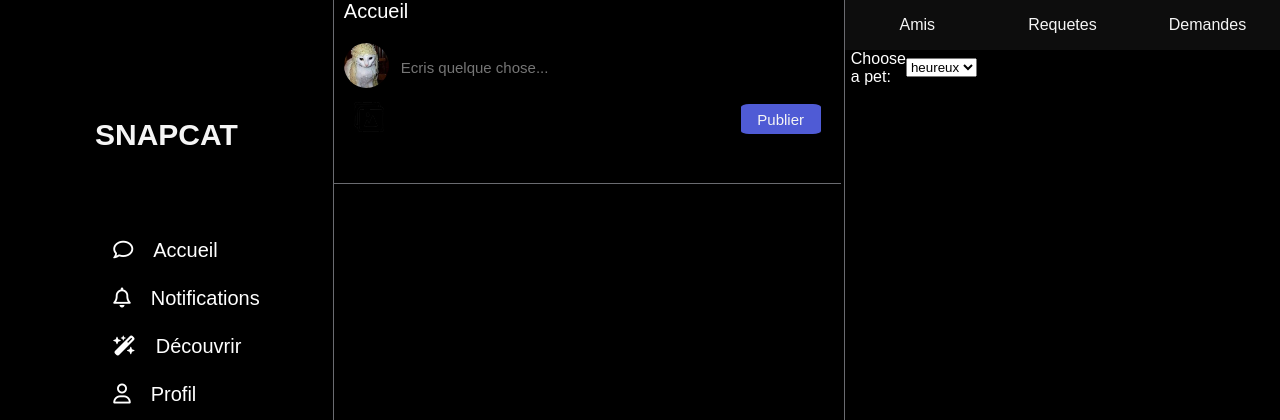
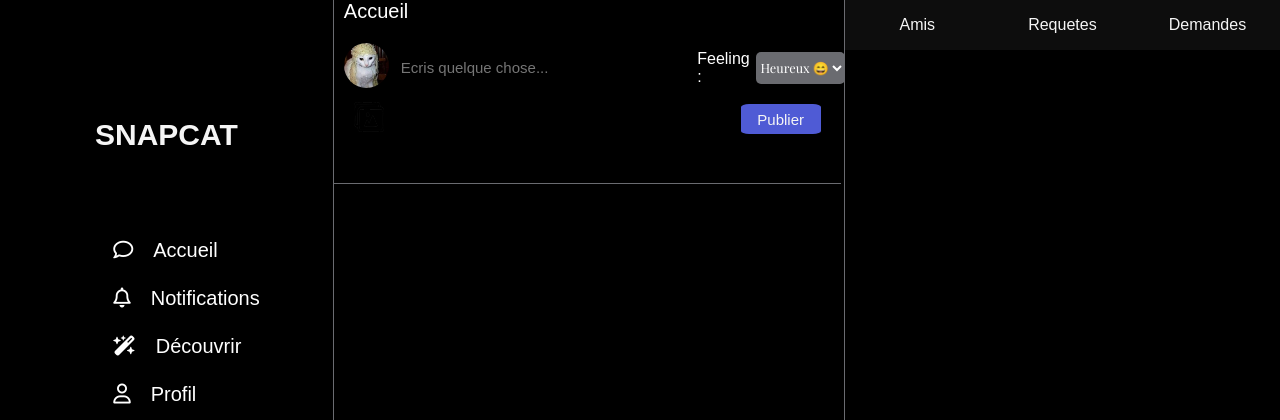
Before and after one commit to xhmyjae/SnapCat, a PHP site: page /homepage in a window 1280 px wide. Shown: the top 420 px of the page. Run offline with PHP 8.4, Linux system fonts and the light colour scheme; the visitor is signed in with stand-in values (Sample User, id 1); some libraries are stand-ins or nearby versions.

Commit message:
Selcteur feeling

```diff
--- a/client/style/post.css
+++ b/client/style/post.css
@@ -20,6 +20,22 @@
     display: flex;
     align-items: center;
     padding-top: 10px;
+}
+.feelings{
+    display: flex;
+    align-items: center;
+    margin-left: -12vw;
+}
+.feelings select{
+    margin-left:0.5vw;
+    height: 4vh;
+    border: none;
+    border-radius: 5px;
+    background-color: #6A6B70;
+    color: white;
+    font-size: 0.8em;
+    font-family: 'Playfair Display', serif;
+    text-align: center;
 }
 .footer-post{
     display: flex;
--- a/client/templates/components/accueil.php
+++ b/client/templates/components/accueil.php
@@ -13,14 +13,17 @@
                     <input type="text" class="input-post" name="message" placeholder="Ecris quelque chose...">
                 </label>
             </div>
-            <label for="pet-select">Choose a pet:</label>
+            <div class="feelings">
+                <label for="pet-select">Feeling : </label>
 
-            <select name="emotions" id="emotions-select">
-                <option value="1">heureux</option>
-                <option value="2">déçu</option>
-                <option value="3">douteux</option>
-                <option value="4">triste</option>
-            </select>
+                <select name="emotions" id="emotions-select">
+                    <option value="1">Heureux 😄</option>
+                    <option value="2">Déçu 😔</option>
+                    <option value="3">Douteux 🤔</option>
+                    <option value="4">Triste 😭</option>
+                </select>
+            </div>
+
         </div>
         <div class="footer-post">
             <div class="img-box">
```
